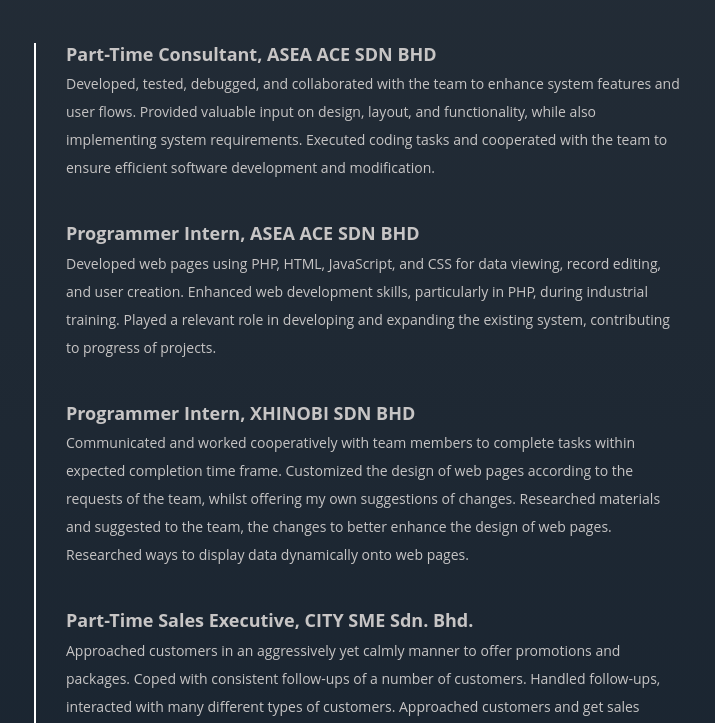
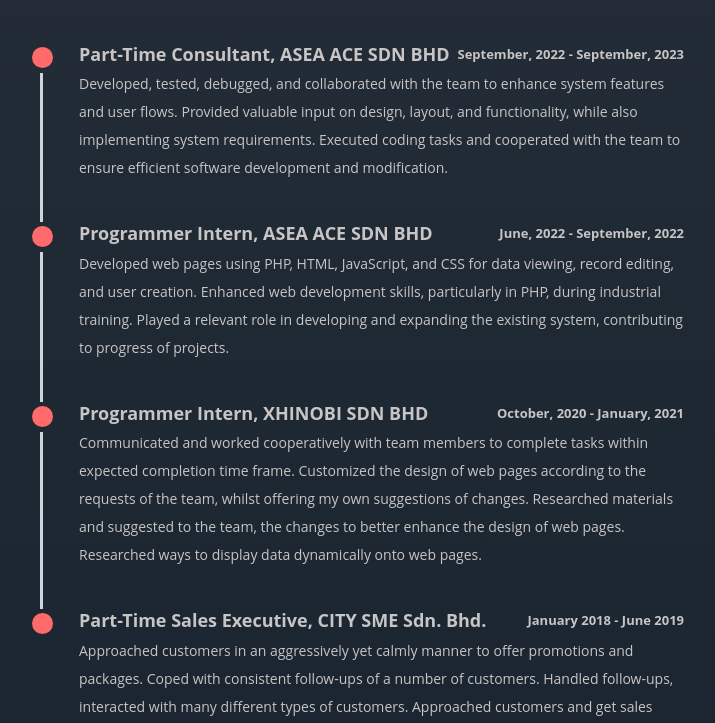
Before and after one commit to danieltky/danieltky.github.io, a plain HTML site: page about.html in a window 1280 px wide. Shown: the part 697-1420 px from the top of the page, without its empty margins (281-996 px from the left). Drawn offline with nearby package versions, Linux system fonts and the light colour scheme; a script that the page names is missing.

Commit message:
modified layout for experience section on about page
- modified experience section to include a marker to give a more structured and appealing look.
- added a specified focus effect for the markers on hover.

```diff
--- a/about.html
+++ b/about.html
@@ -61,29 +61,33 @@
 						<div class="experience-timeline">
 							<ul class="timeline timeline-split">
 								<li class="timeline-item">
+									<div class="timeline-marker"></div>
 									<div class="timeline-content">
-										<h3 class="timeline-title">Part-Time Consultant, ASEA ACE SDN BHD</h3>
+										<h3 class="timeline-title">Part-Time Consultant, ASEA ACE SDN BHD <span>September, 2022 - September, 2023</span></h3>
 										<p>Developed, tested, debugged, and collaborated with the team to enhance system features and user flows. Provided valuable input on design, layout, and functionality, while also implementing system requirements.
 											Executed coding tasks and cooperated with the team to ensure efficient software development and modification.</p>
 									</div>
 								</li>
 								<li class="timeline-item">
+									<div class="timeline-marker"></div>
 									<div class="timeline-content">
-										<h3 class="timeline-title">Programmer Intern, ASEA ACE SDN BHD</h3>
+										<h3 class="timeline-title">Programmer Intern, ASEA ACE SDN BHD <span>June, 2022 - September, 2022</span></h3>
 										<p>Developed web pages using PHP, HTML, JavaScript, and CSS for data viewing, record editing, and user creation. Enhanced web development skills, particularly in PHP, during industrial training.
 											Played a relevant role in developing and expanding the existing system, contributing to progress of projects.</p>
 									</div>
 								</li>
 								<li class="timeline-item">
+									<div class="timeline-marker"></div>
 									<div class="timeline-content">
-										<h3 class="timeline-title">Programmer Intern, XHINOBI SDN BHD</h3>
+										<h3 class="timeline-title">Programmer Intern, XHINOBI SDN BHD <span>October, 2020 - January, 2021</span></h3>
 										<p>Communicated and worked cooperatively with team members to complete tasks within expected completion time frame. Customized the design of web pages according to the requests of the team, whilst offering my own suggestions of changes.
 											Researched materials and suggested to the team, the changes to better enhance the design of web pages. Researched ways to display data dynamically onto web pages.</p>
 									</div>
 								</li>
 								<li class="timeline-item">
+									<div class="timeline-marker"></div>
 									<div class="timeline-content">
-										<h3 class="timeline-title">Part-Time Sales Executive, CITY SME Sdn. Bhd.</h3>
+										<h3 class="timeline-title">Part-Time Sales Executive, CITY SME Sdn. Bhd. <span>January 2018 - June 2019</span></h3>
 										<p>Approached customers in an aggressively yet calmly manner to offer promotions and packages. Coped with consistent follow-ups of a number of customers.
 											Handled follow-ups, interacted with many different types of customers. Approached customers and get sales independently.</p>
 									</div>
--- a/assets/css/style.css
+++ b/assets/css/style.css
@@ -411,7 +411,6 @@
   .experience-timeline {
     margin: 0;
     padding: 0;
-    border-left: 2px solid #ffffff;
   }
 
   .experience-section .sub-title  {
@@ -429,10 +428,15 @@
   }
 
   .timeline-split .timeline-info,
+  .timeline-split .timeline-marker,
   .timeline-split .timeline-content,
   .timeline-split .period .timeline-info {
     display: table-cell;
     vertical-align: top;
+  }
+
+  .timeline-split .timeline-marker {
+    position: relative;
   }
 
   .timeline-split .timeline-content {
@@ -486,6 +490,49 @@
     margin: 0 0 .5em 0;
     text-transform: uppercase;
     white-space: nowrap;
+  }
+
+  /* Timeline Marker */
+  .timeline-marker {
+    position: absolute;
+    top: 0;
+    bottom: 0;
+    left: 0;
+    width: 15px;
+  }
+
+  .timeline-marker:before {
+    background: #FF6B6B;
+    border: 3px solid transparent;
+    border-radius: 100%;
+    content: "";
+    display: block;
+    height: 15px;
+    position: absolute;
+    top: 4px;
+    left: -2px;
+    width: 15px;
+    transition: background 0.3s ease-in-out, border 0.3s ease-in-out;
+  }
+
+  .timeline-marker:after {
+    content: "";
+    width: 3px;
+    background: #CCD5DB;
+    display: block;
+    position: absolute;
+    top: 30px;
+    bottom: 0;
+    left: 6px;
+  }
+
+  .timeline-item:last-child .timeline-marker:after {
+    content: none;
+  }
+
+  .timeline-item:not(.period):hover .timeline-marker:before {
+    background: transparent;
+    border: 3px solid #FF6B6B;
   }
 
   /* Timeline Content */
```
